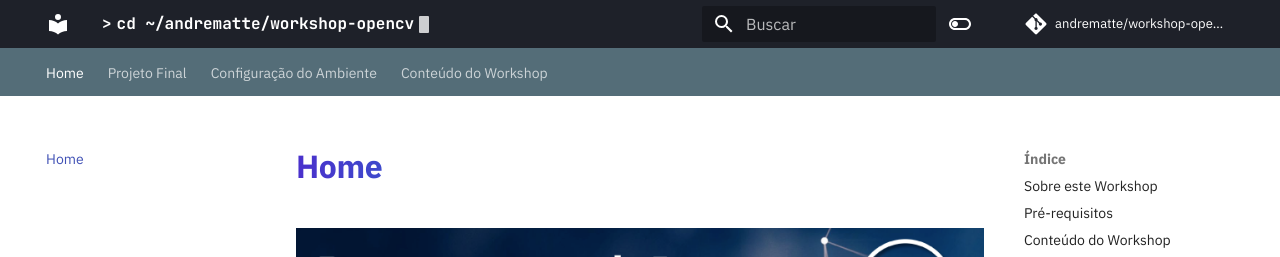
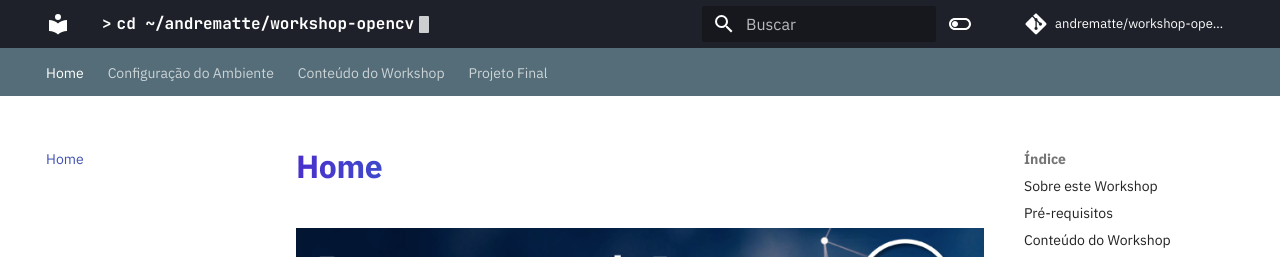
Before and after one commit to andrematte/workshop-opencv, an MkDocs documentation site: the page built from docs/index.md, in a window 1280 px wide and 900 px high. Shown: the top 257 px of the window. Built offline with MkDocs 1.6.1 and Material for MkDocs 9.7.7, drawn with Linux system fonts in a browser that asks for light colours; emoji names are drawn with the system emoji font; plug-ins that fetch from the network failed and are left out; comment, search, counter and statistics services are not loaded; some of the changed lines change nothing that is shown.

Commit message:
Update nav

```diff
--- a/mkdocs.yml
+++ b/mkdocs.yml
@@ -2,6 +2,18 @@
 repo_url: https://github.com/andrematte/workshop-opencv
 repo_name: andrematte/workshop-opencv
 edit_uri: tree/main/docs
+
+nav:
+  - Home: index.md
+  - Configuração do Ambiente: configuracao.md
+  - Conteúdo do Workshop:
+      - 1 Introdução ao OpenCV: Conteúdo-do-Workshop/1-Introdução-ao-OpenCV.md
+      - 2 Operações Básicas: Conteúdo-do-Workshop/2-Operações-Básicas.md
+      - 3 Transformações Geométricas: Conteúdo-do-Workshop/3-Transformações-Geométricas.md
+      - 4 Operações de Filtragem: Conteúdo-do-Workshop/4-Operações-de-Filtragem.md
+      - 5 Operações de Limiarização e Detecção de Contornos: Conteúdo-do-Workshop/5-Operações-de-Limiarização-e-Detecção-de-Contornos.md
+  - Projeto Final: Projeto-Final.md
+
 
 theme:
   name: material
@@ -89,6 +101,7 @@
   #   - icon: fontawesome/solid/envelope
   #     link: mailto:carlosandrematte@gmail.com
 
+
 copyright: |
   &copy; 2024 <a href="https://github.com/andrematte" target="_blank">André Mattos</a>
 
```
